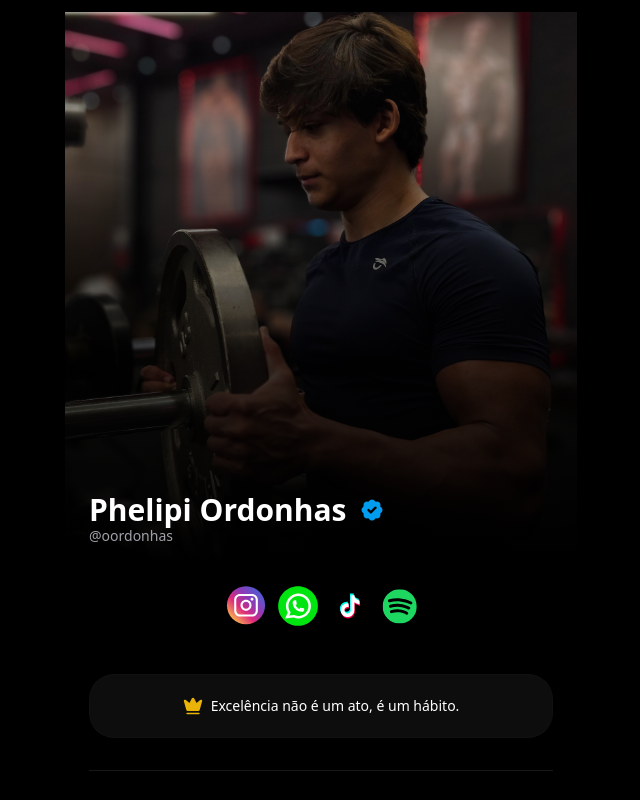
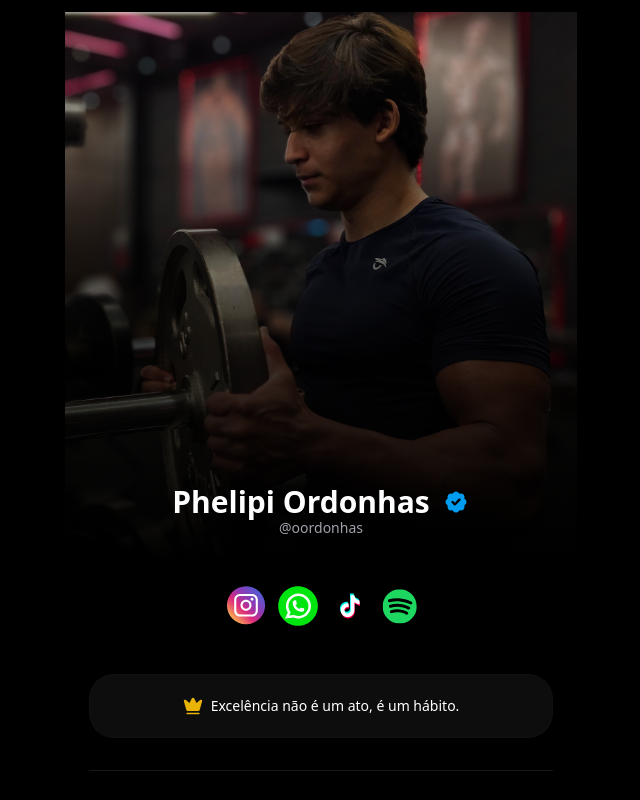
Before and after one commit to lucasfabbrim/ph, a Next.js app: page / in a window 1280 px wide. Shown: the top 800 px of the page, without its empty margins (319-959 px from the left). Built offline with nearby package versions, Linux system fonts and the light colour scheme.

Commit message:
Update page.tsx

```diff
--- a/src/app/page.tsx
+++ b/src/app/page.tsx
@@ -33,12 +33,14 @@ export default function Home() {
               priority
             />
             <div className="absolute inset-0 bg-gradient-to-t from-black via-black/60 to-transparent" />
-            <div className="absolute bottom-4 left-6 items-center">
-              <h1 className="text-3xl font-bold flex items-center gap-3">
-                Phelipi Ordonhas{" "}
-                <BadgeCheck className="fill-[#009CEF] text-black" size={28} />
-              </h1>
-              <p className="text-zinc-400 text-sm -mt-0.5">@oordonhas</p>
+            <div className="absolute bottom-6 flex justify-center items-center w-full text-center">
+              <div>
+                <h1 className="text-3xl font-bold flex items-center justify-center gap-3">
+                  Phelipi Ordonhas{" "}
+                  <BadgeCheck className="fill-[#009CEF] text-black" size={28} />
+                </h1>
+                <p className="text-zinc-400 text-sm -mt-0.5">@oordonhas</p>
+              </div>
             </div>
           </div>
 
```
